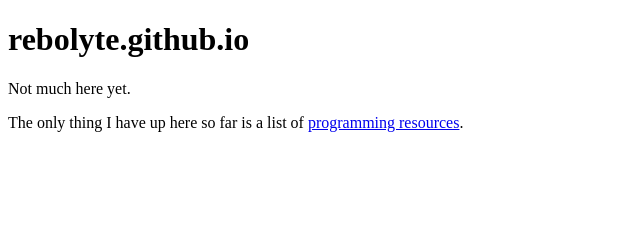
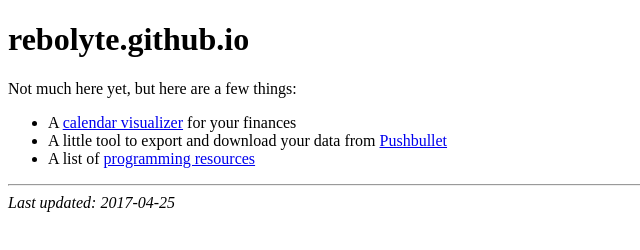
Before and after one commit to rebolyte/rebolyte.github.io, a plain HTML site: page index.html in a window 1280 px wide. Shown: the whole page, without its empty margins (0-640 px from the left). Drawn offline with Linux system fonts and the light colour scheme.

Commit message:
Updates to newer projects

```diff
--- a/index.html
+++ b/index.html
@@ -8,9 +8,16 @@
 
 <h1>rebolyte.github.io</h1>
 
-<p>Not much here yet.</p>
+<p>Not much here yet, but here are a few things:</p>
 
-<p>The only thing I have up here so far is a list of <a href="https://rebolyte.github.io/programming-resources/">programming resources</a>.</p>
+<ul>
+	<li>A <a href="http://howmuch.work/">calendar visualizer</a> for your finances</li>
+	<li>A little tool to export and download your data from <a href="https://rebolyte.github.io/pushbullet-backup/">Pushbullet</a></li>
+	<li>A list of <a href="https://rebolyte.github.io/programming-resources/">programming resources</a></li>
+</ul>
+
+<hr>
+<span><em>Last updated: 2017-04-25</em></span>
 
 </body>
 </html>
```
